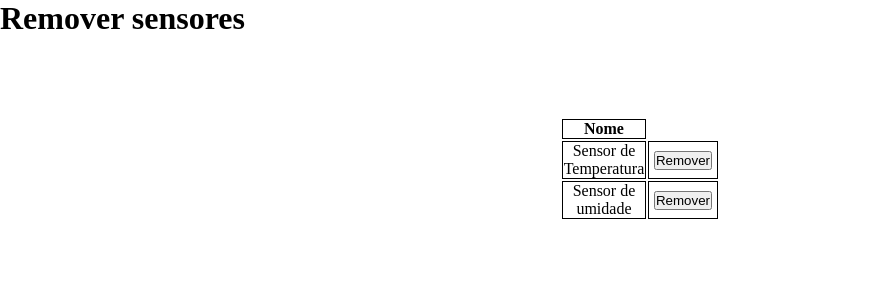
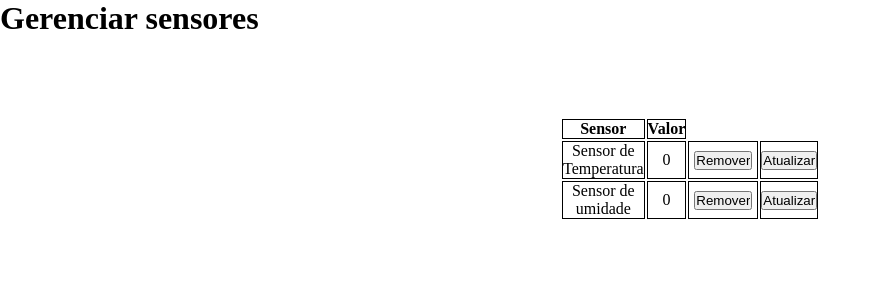
Before and after one commit to MuriloZF/projetoIOT, a Flask app: page /manage_sensor in a window 1280 px wide; the page is wider, and only the part inside the window is pictured. Shown: the part 64-364 px from the top of that part, without its empty margins (0-881 px from the left). Run offline with Flask 3, Linux system fonts and the light colour scheme.

Commit message:
adição de modulo de atualizar atuadores e sensores

```diff
--- a/actuator.py
+++ b/actuator.py
@@ -36,3 +36,29 @@ def del_actuator():
         actuator = request.args.get["actuator", None]
     actuators.pop(actuator)
     return render_template("manage_actuator.html", device=actuators)
+
+@actuator.route("/update_actuator", methods=["GET", "POST"])
+def updUser():
+    global actuators
+    if request.method == "POST":
+        actuator = request.form["actuator"]
+        field = request.form["field"]
+    else:
+        actuator = request.form.get("actuator")
+        field = request.form.get("field")
+
+    if not actuator or actuator not in actuators:
+        return "Usuário não encontrado.", 400
+
+    if field == "actuator":
+        new_actuator = request.form["new_actuator"]
+        if new_actuator:
+            actuators[new_actuator] = actuators.pop(actuator)
+    elif field == "valor":
+        new_valor = request.form["new_valor"]
+        if new_valor:
+            actuators[actuator] = new_valor
+    else:
+        return "Campo inválido.", 400
+
+    return redirect("/manage_actuator")
--- a/sensor.py
+++ b/sensor.py
@@ -36,3 +36,29 @@ def del_sensor():
         sensor = request.args.get["sensor", None]
     sensors.pop(sensor)
     return render_template("manage_sensor.html", device=sensors)
+
+@sensor.route("/update_sensor", methods=["GET", "POST"])
+def updUser():
+    global sensors
+    if request.method == "POST":
+        sensor = request.form["sensor"]
+        field = request.form["field"]
+    else:
+        sensor = request.form.get("sensor")
+        field = request.form.get("field")
+
+    if not sensor or sensor not in sensors:
+        return "Usuário não encontrado.", 400
+
+    if field == "sensor":
+        new_sensor = request.form["new_sensor"]
+        if new_sensor:
+            sensors[new_sensor] = sensors.pop(sensor)
+    elif field == "valor":
+        new_valor = request.form["new_valor"]
+        if new_valor:
+            sensors[sensor] = new_valor
+    else:
+        return "Campo inválido.", 400
+
+    return redirect("/manage_sensor")
--- a/templates/manage_sensor.html
+++ b/templates/manage_sensor.html
@@ -1,20 +1,48 @@
 {% extends "baseAdmin.html" %}
-{% block title %} <title>Gerenciar sensores</title> {% endblock %}
+{% block title %}
+    <script src = "/static/js/update_sensor.js"></script>
+    <title>Gerenciar sensores</title>
+{% endblock %}
 {% block body %}
-<h1>Remover sensores</h1>
+<h1>Gerenciar sensores</h1>
     <div class="table">
         <table>
             <tr>
-                <th>Nome</th>
+                <th>Sensor</th>
+                <th>Valor</th>
             </tr>
             {% for key, value in device.items() %}
                 <form action="http://localhost:8081/del_sensor" method="post">
                     <tr>
                         <td>{{key}}</td> <input type="hidden" name="sensor" value="{{key}}">
+                        <td>{{value}}</td> <input type="hidden" name="valor" value="{{value}}">
                         <td><input type="submit" value="Remover"></td>
+                        <td><button type="button" class="button" onclick="showUpdateForm('{{ key }}')">Atualizar</button></td>
                     </tr>
                 </form>
             {% endfor %}
         </table>
     </div>
+    <div id="updateModal" class="modal">
+        <div class="modal-content">
+            <span class="close" onclick="closeModal()">&times;</span>
+            <h2>Atualizar Sensor</h2>
+            <form action="/update_sensor" method="post">
+                <input type="hidden" id="updateSensor" name="sensor" />
+                <label for="field">Campo a atualizar:</label>
+                <select name="field" id="field" required onchange="toggleInput()">
+                    <option value="">--Escolha uma opção--</option>
+                    <option value="sensor">Sensor</option>
+                    <option value="valor">Valor</option>
+                </select>
+                <div id="sensorField" style="display:none;">
+                    <input type="text" placeholder="Novo sensor" name="new_sensor" />
+                </div>
+                <div id="valorField" style="display:none;">
+                    <input type="text" placeholder="Novo valor" name="new_valor" />
+                </div>
+                <button type="submit">Atualizar</button>
+            </form>
+        </div>
+    </div>
 {% endblock %}
--- a/templates/register_actuator.html
+++ b/templates/register_actuator.html
@@ -1,7 +1,7 @@
 {% extends "baseAdmin.html" %}
 {% block title %} <title> Adicionar atuador </title> {% endblock %}
 {% block body %}
-    <h1> Registrar atuadores: </h1>
+    <h1> Registrar atuadores </h1>
     <form action="http://localhost:8081/create_actuator" method="post">
         <p>Atuador: </p>
         <p><input type="text" placeholder="Nome do atuador" name="actuator" required></p>
--- a/templates/register_sensor.html
+++ b/templates/register_sensor.html
@@ -1,7 +1,7 @@
 {% extends "baseAdmin.html" %}
 {% block title %} <title> Adicionar sensor </title> {% endblock %}
 {% block body %}
-    <h1> Registrar sensores: </h1>
+    <h1> Registrar sensores </h1>
     <form action="http://localhost:8081/create_sensor" method="post">
         <p>Sensor: </p>
         <p><input type="text" placeholder="Nome do sensor" name="sensor" required></p>
```
Also changed, not shown: templates/manage_actuator.html (+28 -2 lines).
